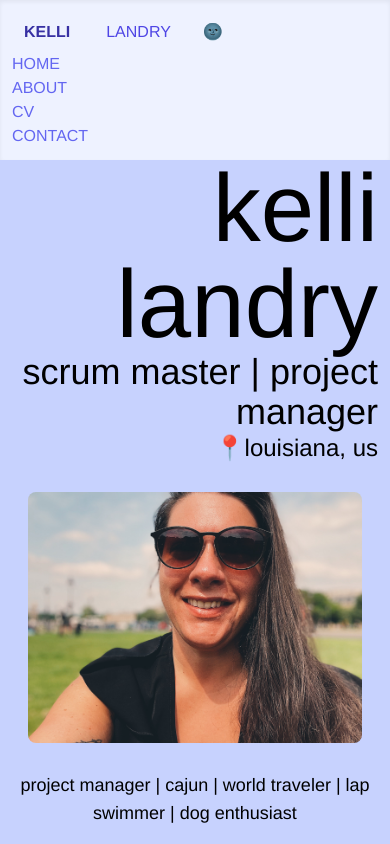
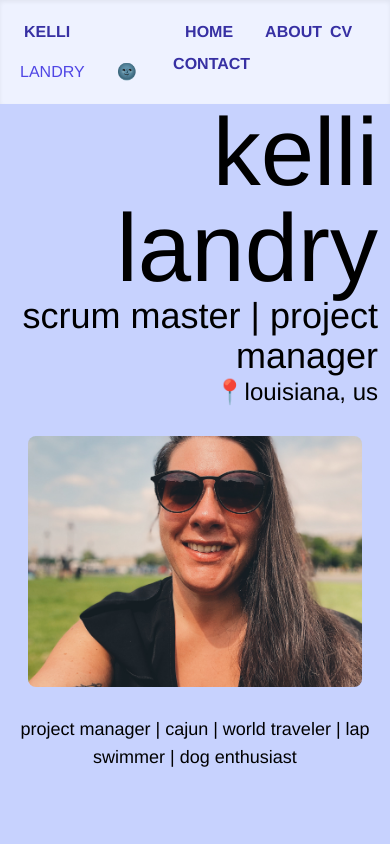
Before and after one commit to kel7774/kellidev, a Next.js app: page / in a window 390 px wide. Shown: the top 844 px of the page. Built offline with nearby package versions, Linux system fonts and the light colour scheme.

Commit message:
fixed navigation bar issues, added kelli-do page

```diff
--- a/components/MainContent.js
+++ b/components/MainContent.js
@@ -20,7 +20,7 @@ export default function MainContent () {
           className='rounded-lg'
         />
       </div>
-      <p className='text-lg text-center pb-5 lowercase dark:text-indigo-100'>
+      <p className='text-lg text-center pb-5 pl-2 pr-2 lowercase dark:text-indigo-100'>
         project manager | cajun | world traveler | lap swimmer | dog enthusiast
       </p>
     </section>
--- a/layout/MainNavigation.js
+++ b/layout/MainNavigation.js
@@ -10,7 +10,9 @@ export default function MainNavigation () {
 
   return (
     <>
-      <nav className='flex items-center flex-wrap bg-indigo-50 dark:bg-indigo-800 shadow-inner p-3 sticky top-0 z-50'>
+      <nav className='bg-indigo-50 dark:bg-indigo-800 shadow-inner p-3 sticky top-0 z-50 flex flex-row justify-between'>
+
+        <div>
           <Link href='/' className='inline-flex items-center p-2 mr-4'>
             <span className='navBar font-bold text-indigo-800 dark:text-indigo-100 uppercase mx-1'>Kelli</span>
           </Link>
@@ -24,28 +26,20 @@ export default function MainNavigation () {
             ) : (
             <button className="ml-2" onClick={() => setTheme("dark")}>🌚</button>
           )}
+        </div>
 
-          <div className='lg:inline-flex lg:flex-row lg:ml-auto lg:w-auto w-full lg:items-center items-start  flex flex-col lg:h-auto uppercase navBar'>
-            <Link
-              href='/'
-              className='mr-2'
-            >
-              Home
+        <div>
+          <Link href='/' className='inline-flex items-center p-2 mr-4'>
+            <span className='navBar font-bold text-indigo-800 dark:text-indigo-100 uppercase mx-1'>Home</span>
           </Link>
-            <Link
-              href='/about'
-            >
-              About
+          <Link href='/about'>
+            <span className='navBar font-bold text-indigo-800 dark:text-indigo-100 uppercase mx-1'>About</span>
           </Link>
-            <Link
-              href='/cv'
-            >
-              CV
+          <Link href='/cv'>
+            <span className='navBar font-bold text-indigo-800 dark:text-indigo-100 uppercase mx-1'>CV</span>
           </Link>
-            <Link
-              href='/contact'
-            >
-              Contact
+          <Link href='/contact'>
+            <span className='navBar font-bold text-indigo-800 dark:text-indigo-100 uppercase mx-1'>Contact</span>
           </Link>
         </div>
 
--- /dev/null
+++ b/pages/kelli-do/index.js
@@ -0,0 +1,20 @@
+import { NextSeo } from "next-seo";
+
+export default function KelliDo() {
+  return (
+    <div className="justify-center flex flex-row">
+      <NextSeo
+        title="Kelli Landry - Kelli Do"
+        description="Kelli Do, a page for Kelli Landry showcasing her skills and services for trade, barter, or payment."
+        canonical="http://kellilandry.dev/kelli-do"
+      />
+      <div className="flex flex-row p-4">
+        <section className="">
+          <h1 className="text-indigo-500 dark:text-indigo-200 text-2xl py-4 ">
+            what kelli do
+          </h1>
+        </section>
+      </div>
+    </div>
+  );
+}
```
Lines whose indentation alone changed are shown as unchanged.
